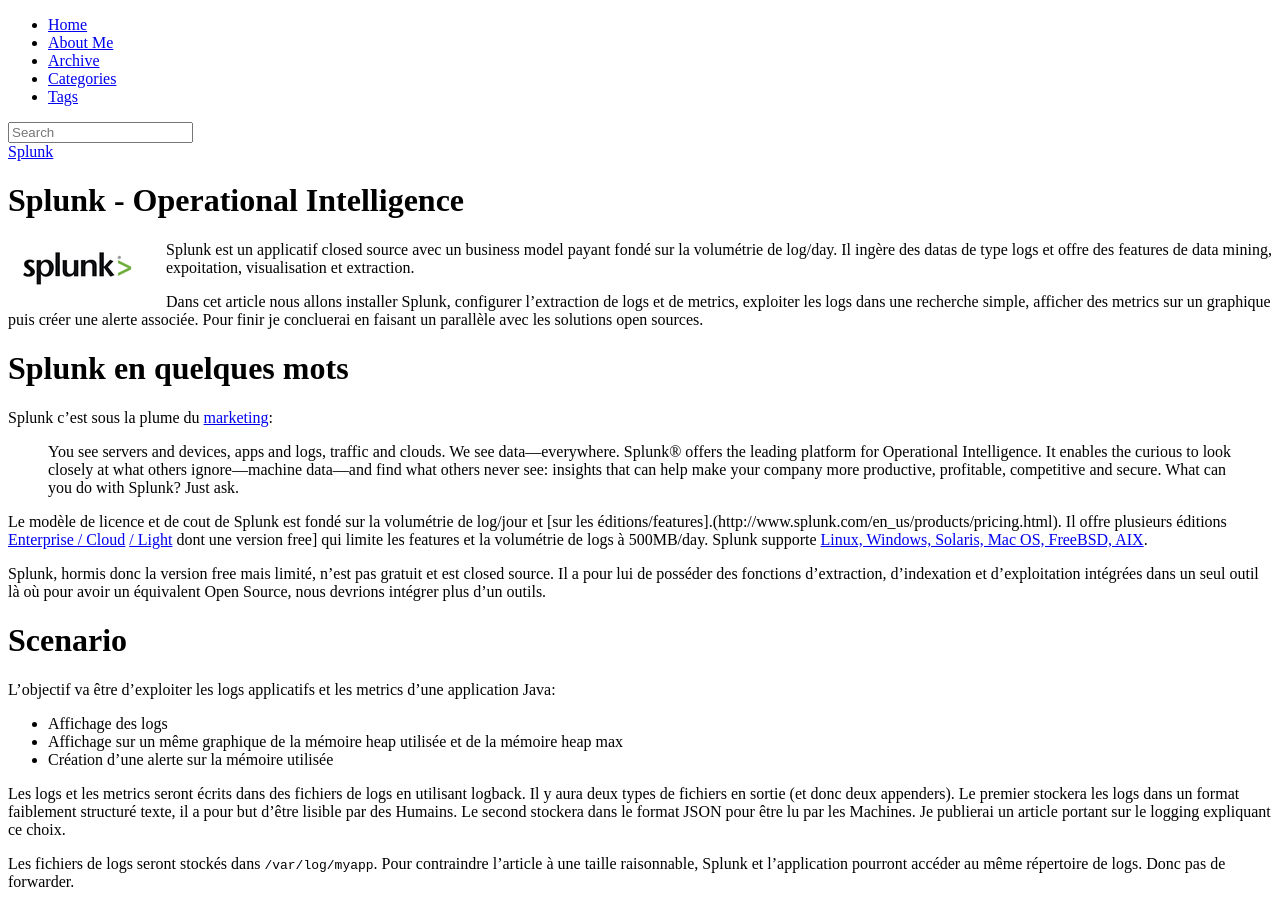
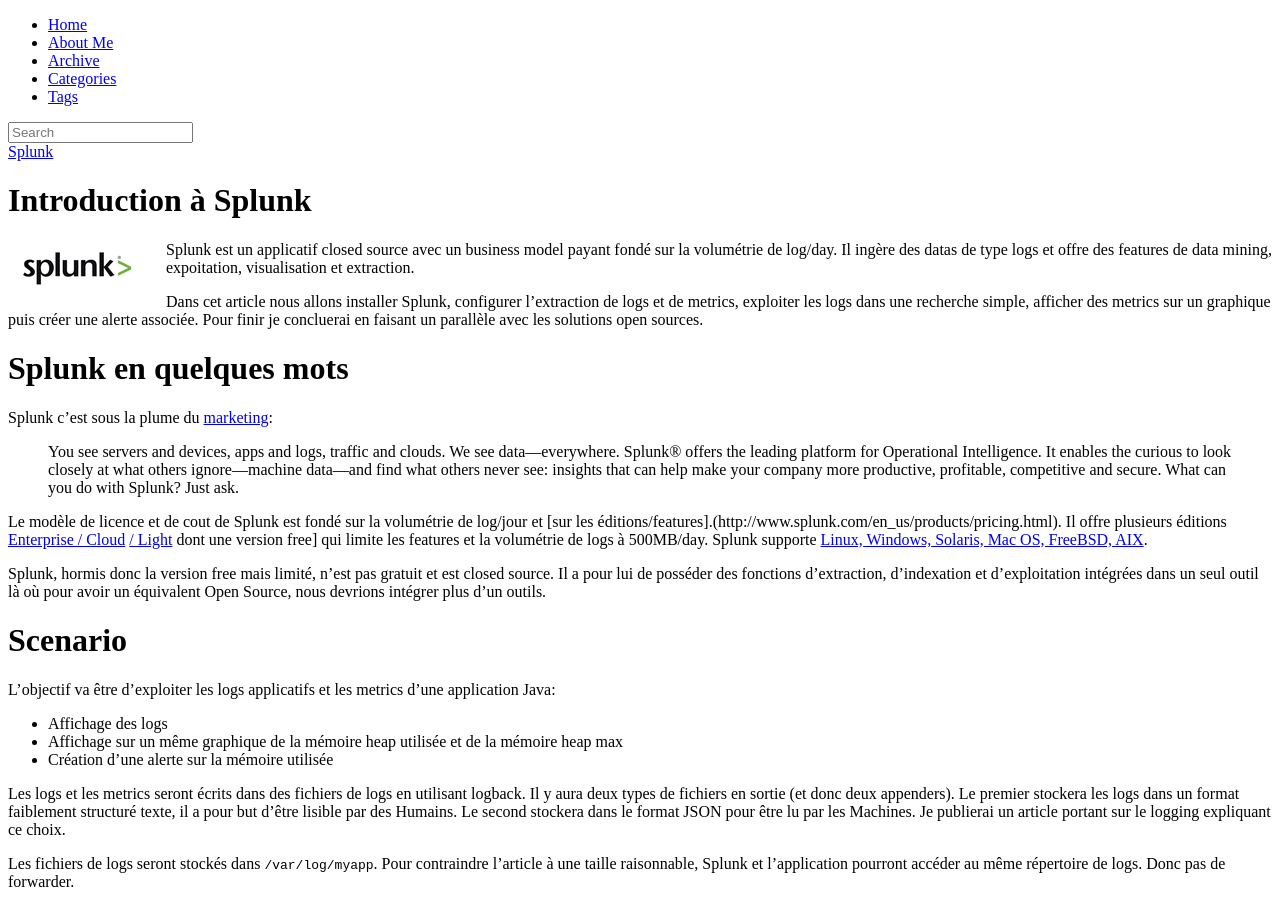
Before and after one commit to nithril/nithril.github.io, a Jekyll site: the page built from _posts/2015-06-02-operational-intelligence-splunk.markdown, in a window 1280 px wide and 900 px high. Built offline with Jekyll 4.4.1, drawn with Linux system fonts in a browser that asks for light colours; nearby versions of some CDN libraries; library files that are not in the unit come from our copies; comment, search, counter and statistics services are not loaded.

Commit message:
Splunk article

```diff
--- a/_posts/2015-06-02-operational-intelligence-splunk.markdown
+++ b/_posts/2015-06-02-operational-intelligence-splunk.markdown
@@ -1,6 +1,6 @@
 ---
 layout: post
-title:  "Splunk - Operational Intelligence"
+title:  "Introduction à Splunk"
 date:   2015-06-02 14:58:46
 categories: Splunk
 comments: true
```
